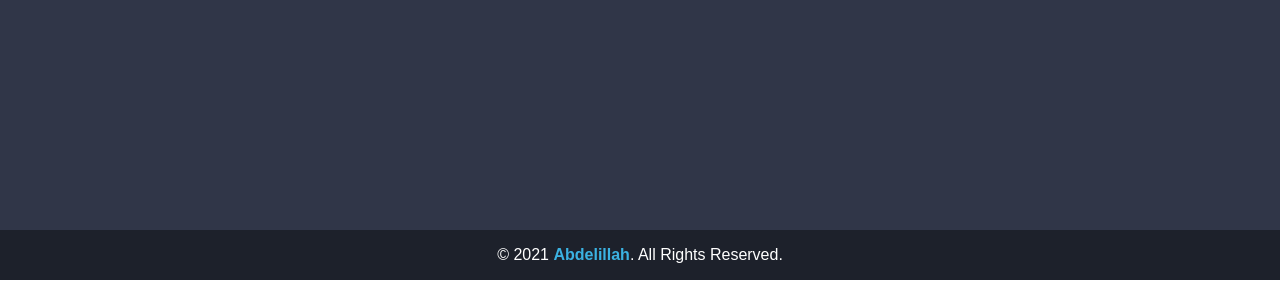
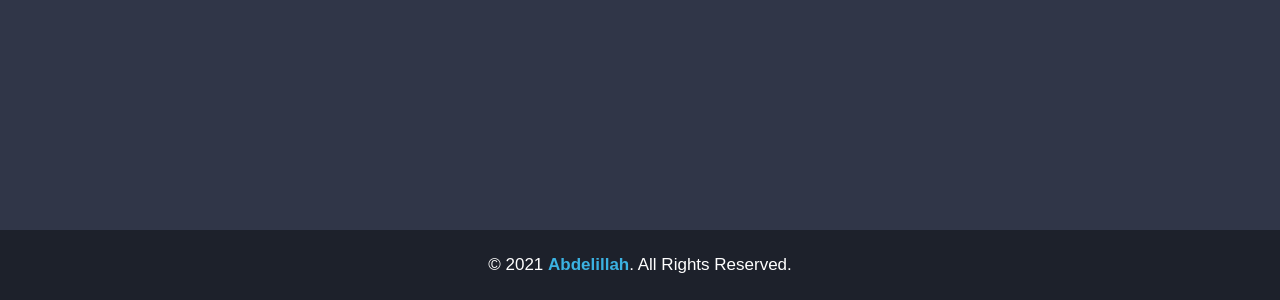
Before and after one commit to Abdelillahze/Portfolio, a plain HTML site: page index.html in a window 1280 px wide. Shown: the part 2970-3270 px from the top of the page. Drawn offline with Linux system fonts and the light colour scheme; some packages are replaced by stand-ins of ours.

Commit message:
Update master.css

```diff
--- a/css/master.css
+++ b/css/master.css
@@ -400,9 +400,10 @@ section .grid .card:hover img:last-child {
 footer {
   height: 50px;
   background-color: #1D212B;
-  padding-top: 10px;
-  padding-bottom: 10px;
+  padding-top: 35px;
+  padding-bottom: 35px;
   text-transform: capitalize;
+  font-size: 17px;
 }
 
 footer span {
```
